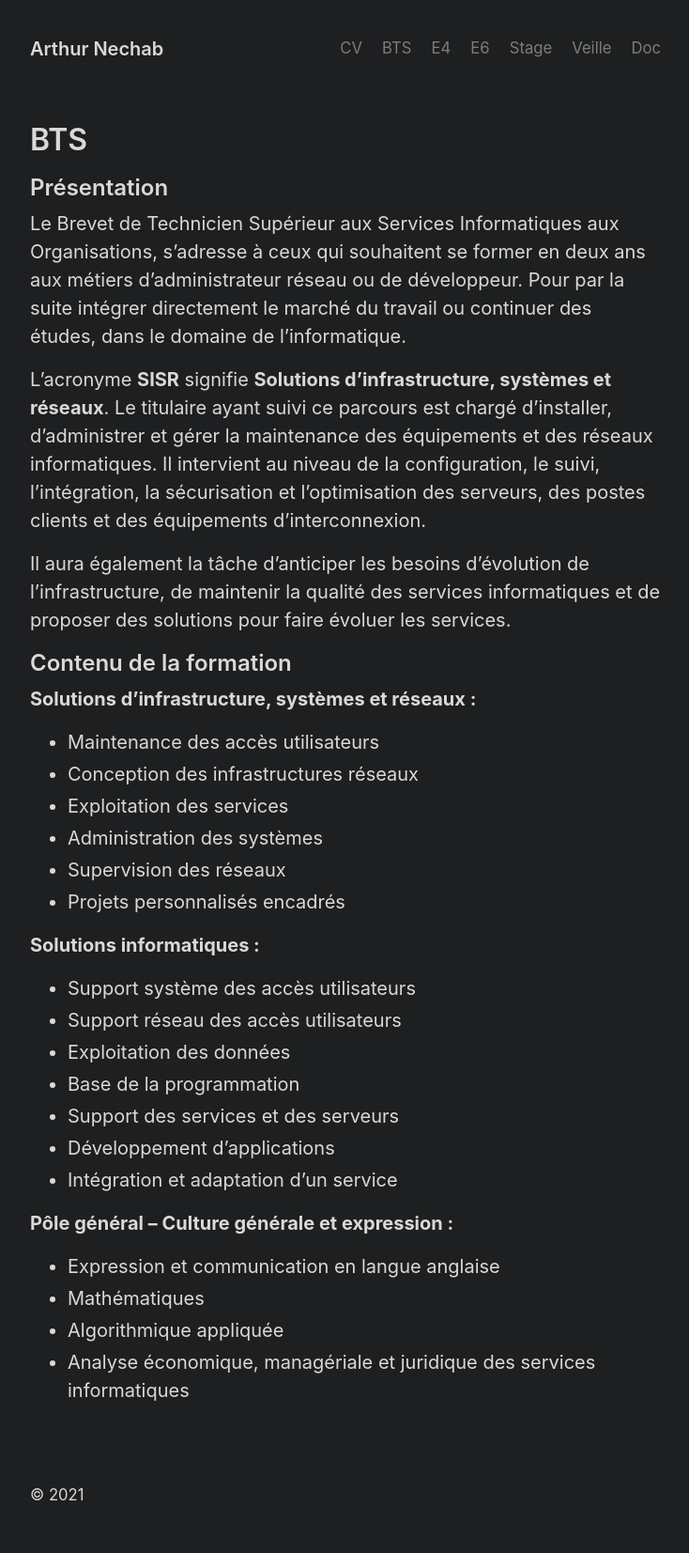
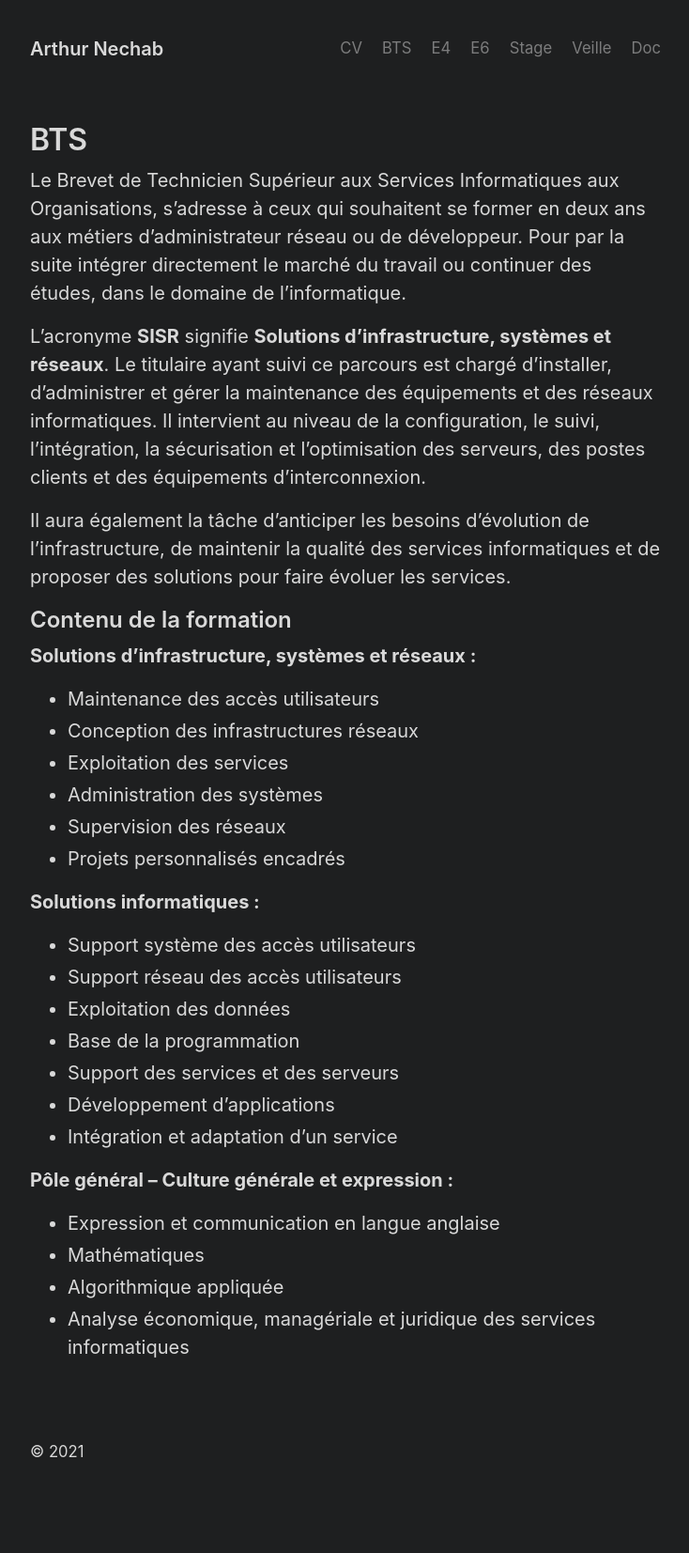
Before and after one commit to arthur-nechab/portfolio, a Jekyll site: the page built from bts.md, in a window 1280 px wide. Shown: the whole page at 94% size, without its empty margins (272-1006 px from the left). Built offline with Jekyll 4.4.1, drawn with Linux system fonts in a browser that asks for light colours; after the commit the page ends 1607 px from its top, so only the background shows below that.

Commit message:
Update bts.md

```diff
--- a/bts.md
+++ b/bts.md
@@ -2,9 +2,6 @@
 layout: page
 title: BTS
 ---
-
-## Présentation
-
 
 Le Brevet de Technicien Supérieur aux Services Informatiques aux Organisations, s'adresse à ceux qui souhaitent se former en deux ans aux métiers d'administrateur réseau ou de développeur. Pour par la suite intégrer directement le marché du travail ou continuer des études, dans le domaine de l'informatique.
 
```
